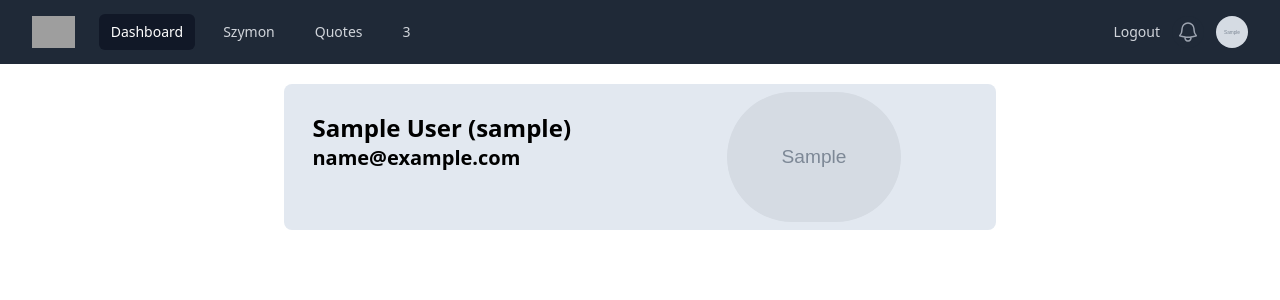
After one commit to MateuszGozdzik/Main_App, a Django app: page /accounts/profile/ in a window 1280 px wide. The commit adds this page. Shown: the top 300 px of the page. Run offline with Django 4.2, Linux system fonts and the light colour scheme; a user stored in the database is signed in; tables that the repository leaves empty hold one stand-in row (values such as "Sample post"); grey boxes marked "Sample" are stand-in pictures; parts of the project's set-up code (start-up, migrations or seed data) failed here and were passed over; some libraries are stand-ins or nearby versions; grey boxes are pictures that could not be loaded.

Commit message:
updates, add users tab

```diff
--- a/accounts/forms.py
+++ b/accounts/forms.py
@@ -1,13 +1,11 @@
 from django import forms
 from django.contrib.auth.forms import AuthenticationForm, UserCreationForm
-from .models import CustomUser
 from django.contrib.auth import get_user_model
 
 
 INPUT_CLASSES = "w-full py-4 px-6 rounded-xl"
 
 User = get_user_model()
-
 
 class LoginForm(AuthenticationForm):
     username = forms.CharField(
@@ -30,7 +28,7 @@ class LoginForm(AuthenticationForm):
 
 class CustomUserCreationForm(UserCreationForm):
     class Meta:
-        model = CustomUser
+        model = User
         fields = ("username", "email", "password1", "password2")
 
     def clean_email(self):
@@ -82,3 +80,14 @@ class CustomUserCreationForm(UserCreationForm):
             }
         )
     )
+
+
+class GravatarForm(forms.ModelForm):
+
+    class Meta:
+        model = User
+        fields = ("gravatar_link",)
+
+        widgets = {
+            "gravatar_link": forms.URLInput(attrs={"class": INPUT_CLASSES}),
+        }
--- /dev/null
+++ b/accounts/templates/accounts/profile.html
@@ -0,0 +1,24 @@
+{% extends 'core/_base.html' %}
+
+{% block title %}{{ user.username.title }}'s Profile{% endblock %}
+
+{% block content %}
+<div class="w-10/12 mx-auto bg-slate-200 rounded-lg flex p-2">
+    <div class="w-1/2">
+        <div class="m-5">
+            {% if user.first_name or user.last_name %}
+            <div class="text-2xl font-semibold">{{ user.first_name.title }} {{ user.last_name.title }}
+                ({{ user.username }})</div>
+            {% else %}
+            <div class="text-2xl font-semibold">{{ user.username }}</div>
+            {% endif %}
+            <div class="text-xl font-semibold">{{ user.email }}</div>
+        </div>
+    </div>
+    <div class="w-1/2">
+        <a href="{% url 'accounts:change_gravatar' %}" title="Change Gravatar">
+            <img class="w-1/2 mx-auto rounded-full" src="{{user.gravatar_link}}" alt="gravatar">
+        </a>
+    </div>
+</div>
+{% endblock %}
--- a/accounts/urls.py
+++ b/accounts/urls.py
@@ -1,6 +1,6 @@
 from django.urls import path
 from . import views
-from django.contrib.auth import views as auth_views
+from django.contrib.auth.views import LoginView, PasswordResetView
 from .forms import LoginForm
 
 
@@ -8,15 +8,11 @@ app_name = "accounts"
 
 urlpatterns = [
     path("register/", views.register_view, name="register"),
-    path(
-        "login/",
-        auth_views.LoginView.as_view(
-            template_name="accounts/login.html", authentication_form=LoginForm
-        ),
-        name="login",
-    ),
+    path("login/", LoginView.as_view(template_name="accounts/login.html",
+                                     authentication_form=LoginForm), name="login"),
     path("logout/", views.logout_view, name="logout"),
-    path(
-        "reset_password/", auth_views.PasswordResetView.as_view(), name="reset_password"
-    ),
+    path("reset_password/", PasswordResetView.as_view(), name="reset_password"),
+    path("", views.index, name="index"),
+    path("profile/", views.profile, name="profile"),
+    path("change-gravatar/", views.change_gravatar, name="change_gravatar"),
 ]
--- a/accounts/views.py
+++ b/accounts/views.py
@@ -1,6 +1,7 @@
 from django.shortcuts import render, redirect
+from django.urls import reverse
 from django.contrib.auth import logout
-from .forms import CustomUserCreationForm
+from .forms import CustomUserCreationForm, GravatarForm
 from django.contrib.auth.decorators import login_required
 from django.core.mail import send_mail
 from os import getenv
@@ -33,3 +34,33 @@ def register_view(request):
 def logout_view(request):
     logout(request)
     return redirect("/")
+
+
+@login_required
+def index(request):
+
+    return render(request, "accounts/index.html")
+
+
+@login_required
+def profile(request):
+    user = request.user
+
+    return render(request, "accounts/profile.html")
+
+
+@login_required
+def change_gravatar(request):
+    user = request.user
+    if request.method == "POST":
+        form = GravatarForm(request.POST)
+        if form.is_valid():
+            temporary_user = form.save(commit=False)
+            user.gravatar_link = temporary_user.gravatar_link
+            user.save()
+            return redirect(reverse("accounts:profile"))
+    else:
+        form = GravatarForm(instance=user)
+    return render(request, "accounts/grav_form.html", {
+        "form": form,
+    })
--- a/core/templates/core/_base.html
+++ b/core/templates/core/_base.html
@@ -7,15 +7,10 @@
     <meta name="viewport" content="width=device-width, initial-scale=1.0">
     <title>{% block title %}{% endblock %} | My App</title>
     <script src="https://cdn.tailwindcss.com"></script>
-
-    {% block head %}
-
-    {% endblock %}
-
+    {% block head %}{% endblock %}
 </head>
 
 <body>
-
     <nav class="bg-gray-800">
         <div class="mx-auto max-w-7xl px-2 sm:px-6 lg:px-8">
             <div class="relative flex h-16 items-center justify-between">
@@ -61,11 +56,9 @@
                 </div>
                 <div class="absolute inset-y-0 right-0 flex items-center pr-2 sm:static sm:inset-auto sm:ml-6 sm:pr-0">
                     {% if request.user.username %}
-
                     <a href="{% url 'accounts:logout' %}"
                         class="text-gray-300 hover:bg-gray-700 hover:text-white rounded-md px-3 py-2 text-sm font-medium"
                         aria-current="page">Logout</a>
-
                     <button type="button"
                         class="rounded-full bg-gray-800 p-1 text-gray-400 hover:text-white focus:outline-none focus:ring-2 focus:ring-white focus:ring-offset-2 focus:ring-offset-gray-800">
                         <span class="sr-only">View notifications</span>
@@ -75,14 +68,13 @@
                                 d="M14.857 17.082a23.848 23.848 0 005.454-1.31A8.967 8.967 0 0118 9.75v-.7V9A6 6 0 006 9v.75a8.967 8.967 0 01-2.312 6.022c1.733.64 3.56 1.085 5.455 1.31m5.714 0a24.255 24.255 0 01-5.714 0m5.714 0a3 3 0 11-5.714 0" />
                         </svg>
                     </button>
-
                     <div class="relative ml-3">
                         <div>
-                            <button type="button"
+                            <a href="{% url 'accounts:profile' %}"
                                 class="flex rounded-full bg-gray-800 text-sm focus:outline-none focus:ring-2 focus:ring-white focus:ring-offset-2 focus:ring-offset-gray-800 overflow-hidden"
                                 id="user-menu-button" aria-expanded="false" aria-haspopup="true">
                                 <img src="{{ request.user.gravatar_link }}" alt="gravatar" class="h-8 w-8 rounded">
-                            </button>
+                            </a>
                         </div>
                     </div>
                     {% else %}
@@ -107,11 +99,11 @@
                 <a href="{% url 'szymon:index' %}"
                     class="text-gray-300 hover:bg-gray-700 hover:text-white block rounded-md px-3 py-2 text-base font-medium">Szymon</a>
 
-                <a href="#"
-                    class="text-gray-300 hover:bg-gray-700 hover:text-white block rounded-md px-3 py-2 text-base font-medium">2</a>
+                <a href="{% url 'quotes:index' %}"
+                    class="text-gray-300 hover:bg-gray-700 hover:text-white block rounded-md px-3 py-2 text-base font-medium">Quotes</a>
 
-                <a href="#"
-                    class="text-gray-300 hover:bg-gray-700 hover:text-white block rounded-md px-3 py-2 text-base font-medium">3</a>
+                <a href="{% url 'accounts:index' %}"
+                    class="text-gray-300 hover:bg-gray-700 hover:text-white block rounded-md px-3 py-2 text-base font-medium">Users</a>
             </div>
         </div>
     </nav>
--- a/quotes/forms.py
+++ b/quotes/forms.py
@@ -1,6 +1,5 @@
 from django import forms
 from .models import Quote
-from tinymce import models as tinumce_models
 from tinymce.widgets import TinyMCE
 
 INPUT_CLASSES = "w-full py-4 px-6 rounded-xl"
```
Also changed, not shown: accounts/templates/accounts/grav_form.html (added, +30 -0 lines), accounts/templates/accounts/index.html (added, +9 -0 lines), README.md.
